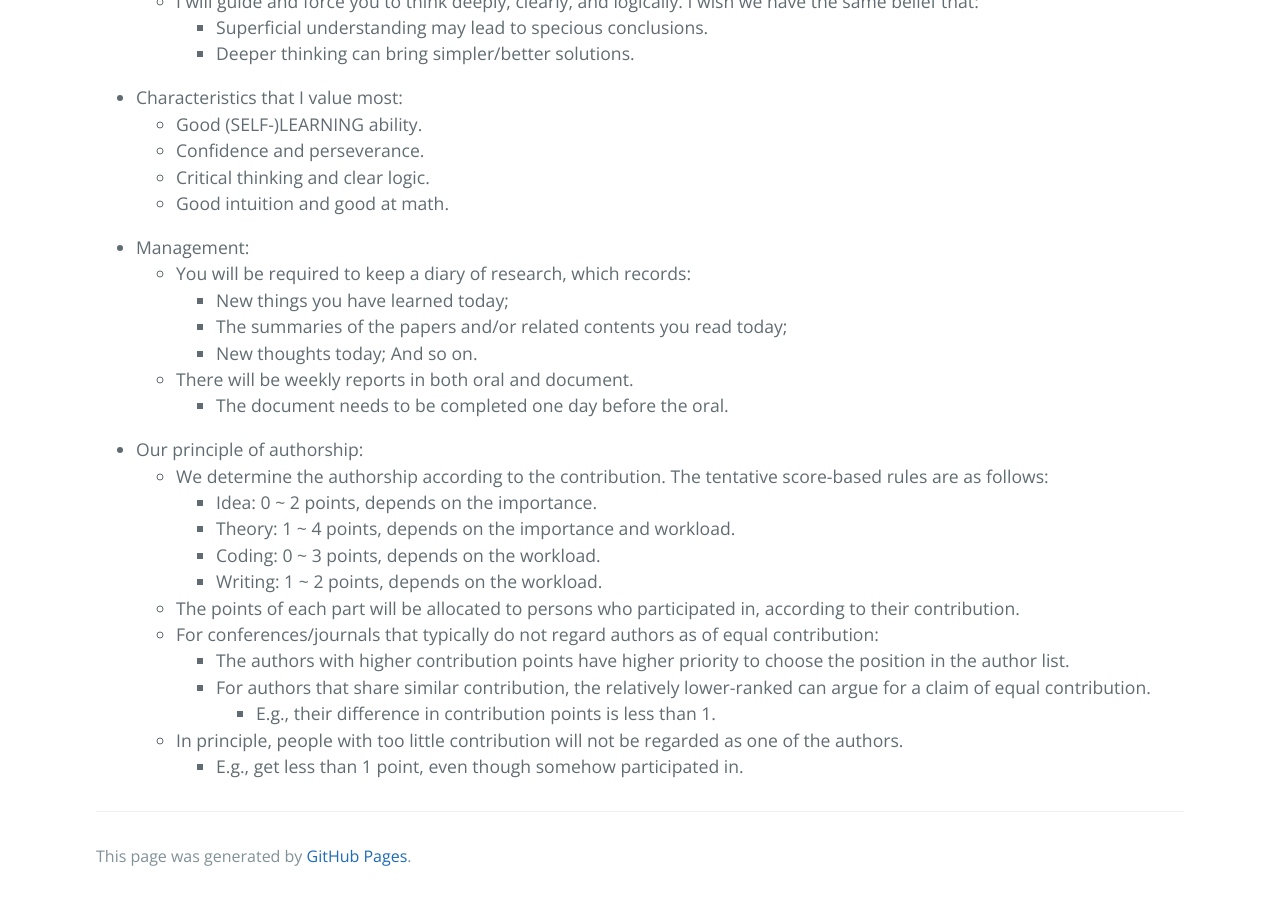
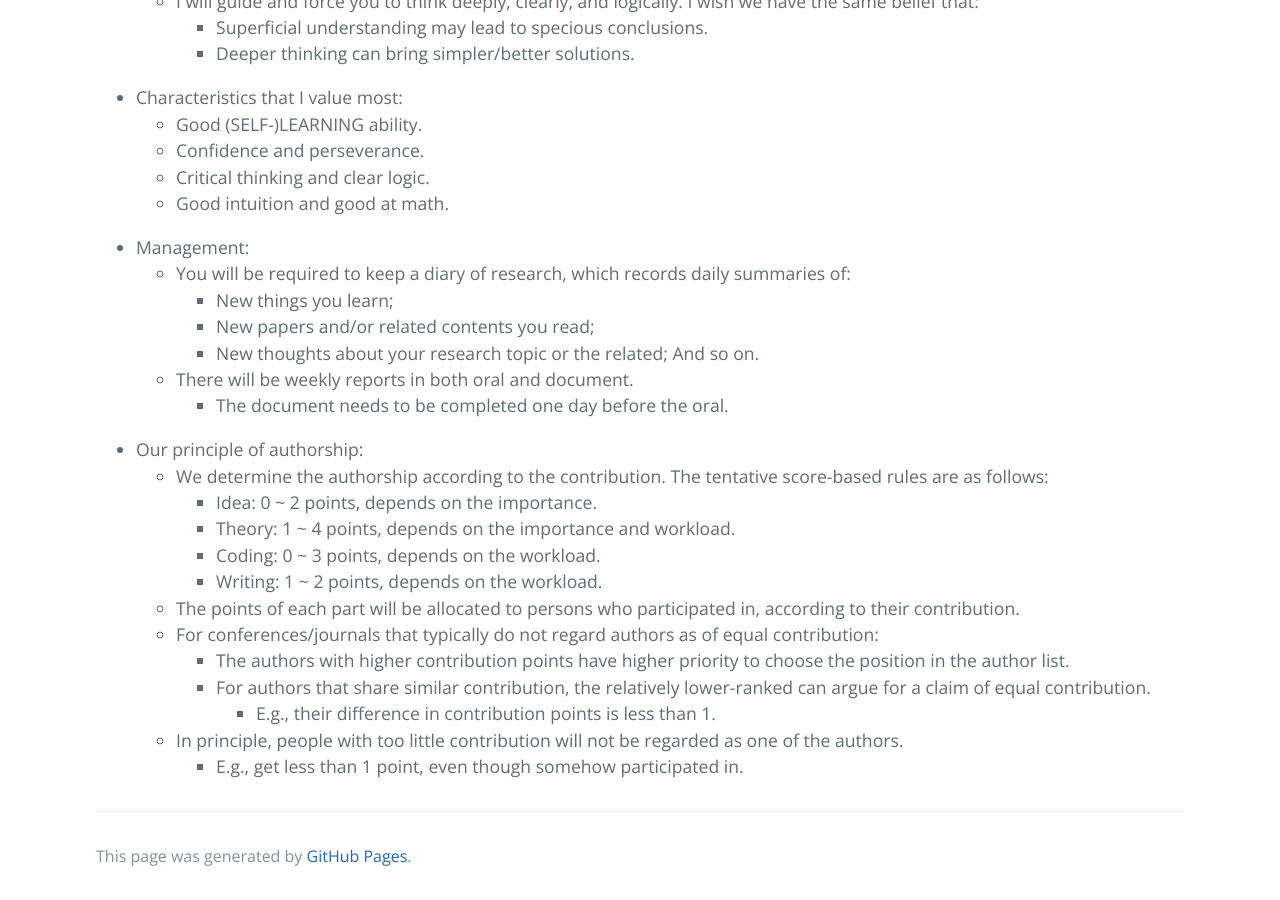
Before and after one commit to ZhimingZhou/zhimingzhou.github.io, a Jekyll site: the page built from _posts/2021-10-11-Prospective-Students.md, in a window 1280 px wide and 900 px high, scrolled down 1310 px. Built offline with Jekyll 4.4.1, drawn with Linux system fonts in a browser that asks for light colours; comment, search, counter and statistics services are not loaded.

Commit message:
Update 2021-10-11-Prospective-Students.md

```diff
--- a/_posts/2021-10-11-Prospective-Students.md
+++ b/_posts/2021-10-11-Prospective-Students.md
@@ -59,10 +59,10 @@ I’m looking for talented students with enthusiasm for fundamental research in
 
 <!--  -->
 - Management:
-	- You will be required to keep a diary of research, which records:
-		- New things you have learned today;
-		- The summaries of the papers and/or related contents you read today;
-		- New thoughts today; And so on.
+	- You will be required to keep a diary of research, which records daily summaries of:
+		- New things you learn;
+		- New papers and/or related contents you read;
+		- New thoughts about your research topic or the related; And so on.
 	- There will be weekly reports in both oral and document.
 		- The document needs to be completed one day before the oral.
 
```
